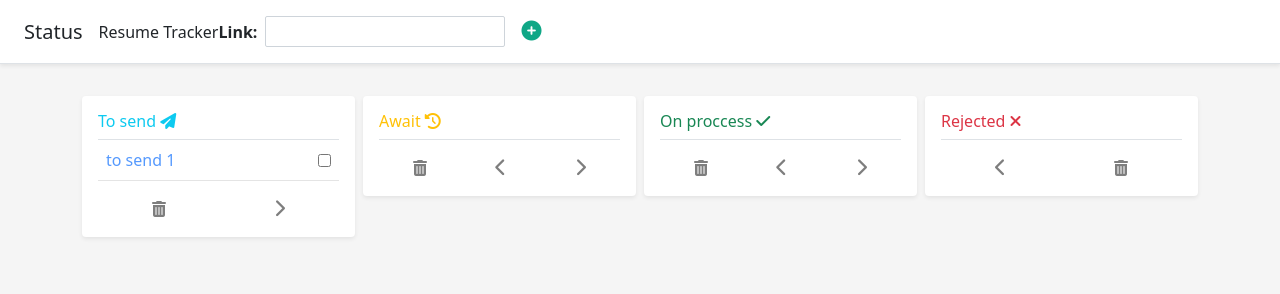
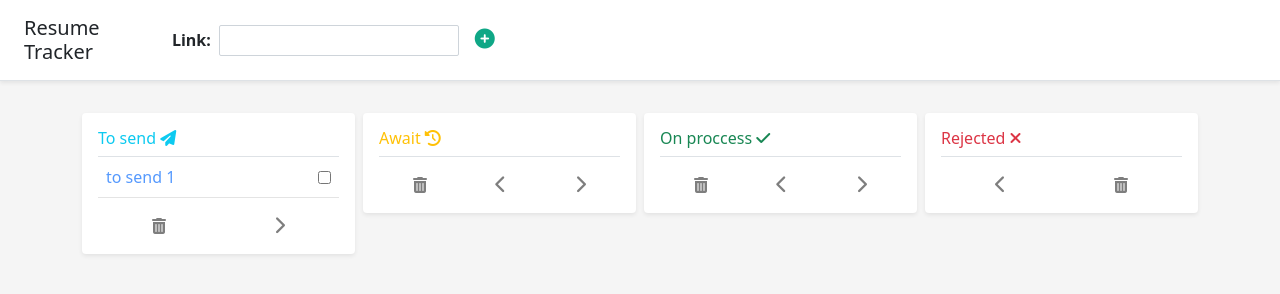
Before and after one commit to nirrdev1989/resume-tracker, a plain HTML site: page index.html in a window 1280 px wide. Drawn offline with nearby package versions, Linux system fonts and the light colour scheme.

Commit message:
Update index.html
title

```diff
--- a/index.html
+++ b/index.html
@@ -14,10 +14,9 @@
 
 <body>
    <header class="d-flex flex-column flex-md-row align-items-center p-3 px-md-4 mb-3 bg-body border-bottom shadow-sm">
-      <p class="h5 my-0 me-md-auto fw-normal">Status</p>
+      <p class="h5 my-0 me-md-auto fw-normal">Resume Tracker</p>
       <nav class="my-2 my-md-0 me-md-3"> </nav>
       <div class="add-form">
-          Resume Tracker
          <strong>Link: </strong>
          <input id="link-company" type="text" class="form-control form-control-sm" required>
          <button onclick="addCompanyLink()"><i class="fas fa-plus-circle"></i></button>
```
